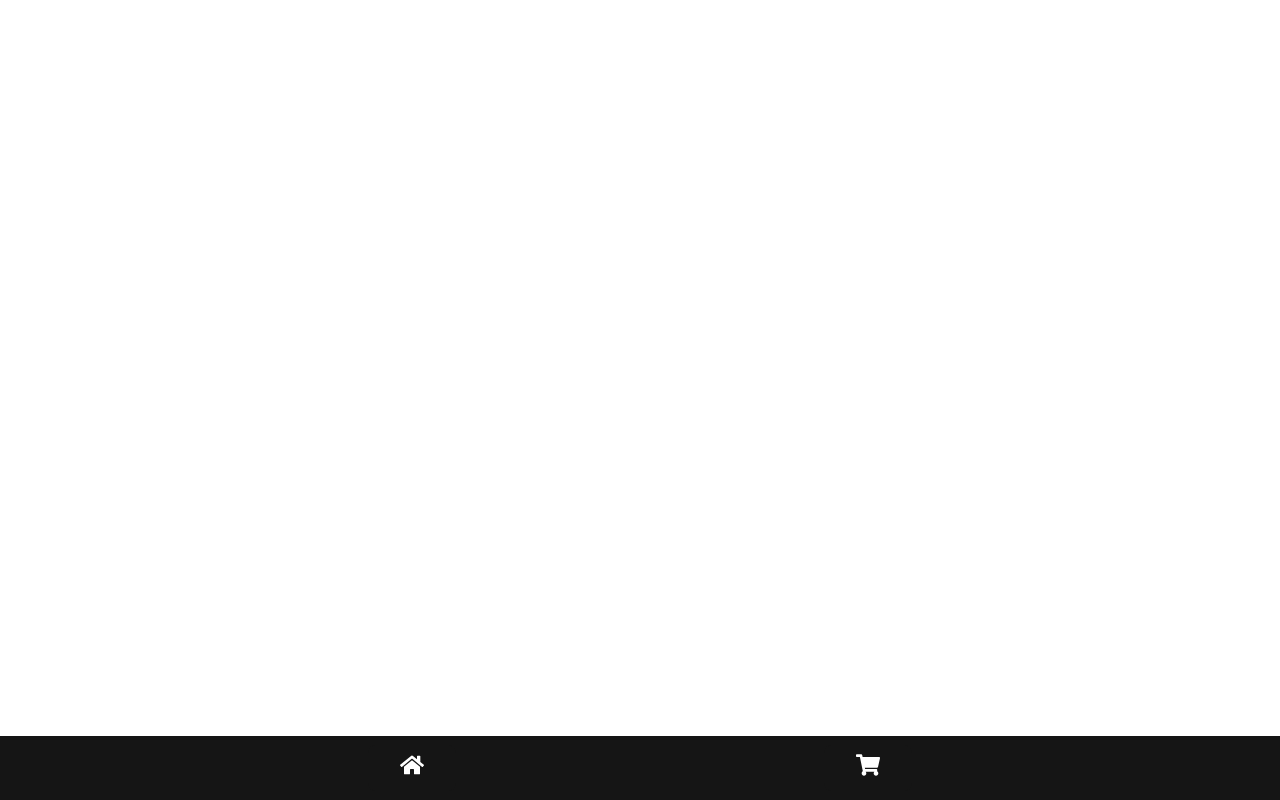
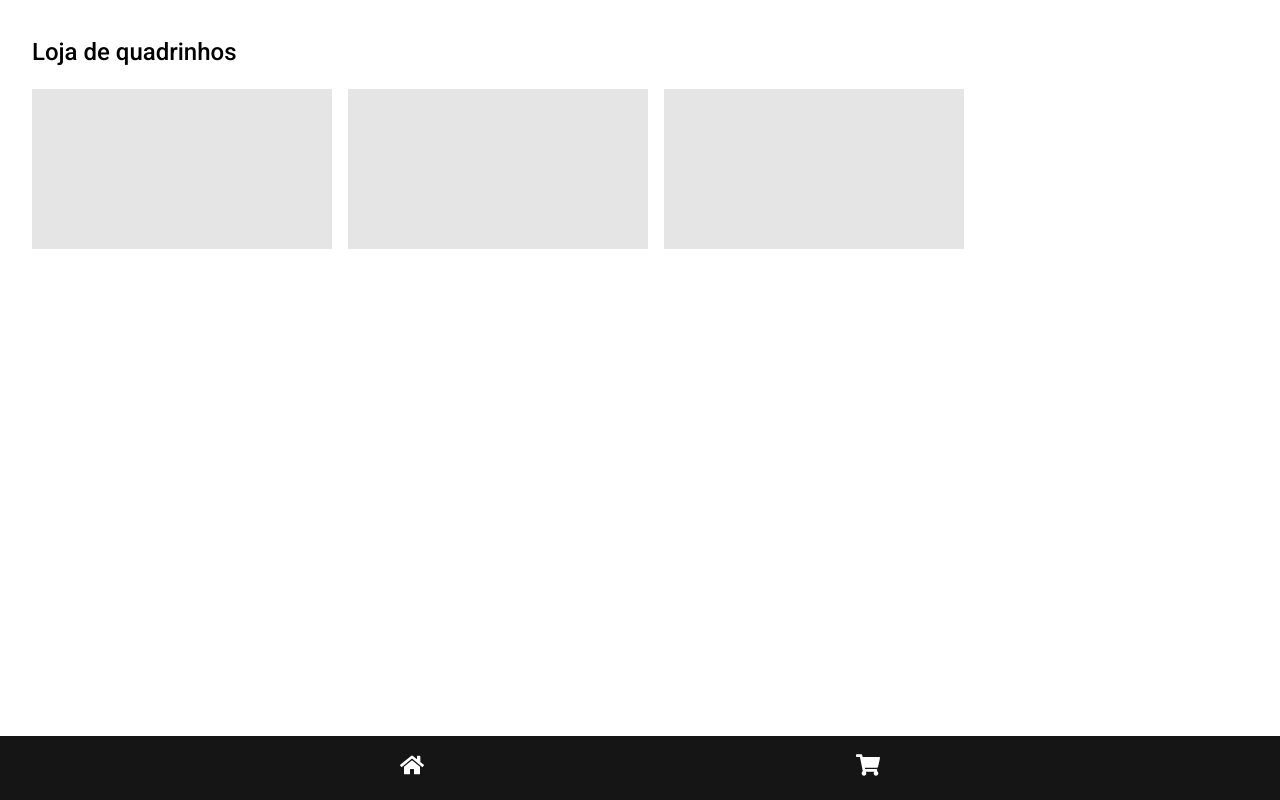
Before and after one commit to Diounata/desafio-neoapp, a Next.js app: page / in a window 1280 px wide. Built offline with nearby package versions, Linux system fonts and the light colour scheme.

Commit message:
Chore: add Card

```diff
--- a/src/pages/index.tsx
+++ b/src/pages/index.tsx
@@ -1,5 +1,17 @@
+import { CardContainer, Card } from '../styles/indexPage';
+
 function Home() {
-  return <div></div>;
+  return (
+    <div>
+      <h1>Loja de quadrinhos</h1>
+
+      <CardContainer>
+        <Card></Card>
+        <Card></Card>
+        <Card></Card>
+      </CardContainer>
+    </div>
+  );
 }
 
 export default Home;
--- /dev/null
+++ b/src/styles/indexPage.ts
@@ -0,0 +1,28 @@
+import styled from 'styled-components';
+
+const CardContainer = styled.section`
+  display: grid;
+  grid-template-columns: repeat(auto-fit, minmax(300px, 0.25fr));
+  gap: 1rem;
+
+  @media (max-width: 600px) {
+    grid-template-columns: repeat(auto-fit, minmax(200px, 1fr));
+  }
+
+  margin: 1rem 0;
+  margin-bottom: 2rem;
+`;
+
+const Card = styled.article`
+  height: 10rem;
+
+  background: rgba(0, 0, 0, 0.1);
+  transition: 0.2s;
+
+  &:hover,
+  &:focus {
+    transform: translateY(-5px);
+  }
+`;
+
+export { CardContainer, Card };
--- a/src/styles/main.ts
+++ b/src/styles/main.ts
@@ -18,6 +18,18 @@ const GlobalStyles = createGlobalStyle`
 const Container = styled.div`
   width: 100vw;
   min-height: 100vh;
+
+  main {
+    padding: 2rem;
+    margin-bottom: 3rem;
+
+    h1 {
+      font-size: 1.5em;
+      font-weight: 500;
+
+      padding: 0.4rem 0;
+    }
+  }
 `;
 
 export { GlobalStyles, Container };
```
